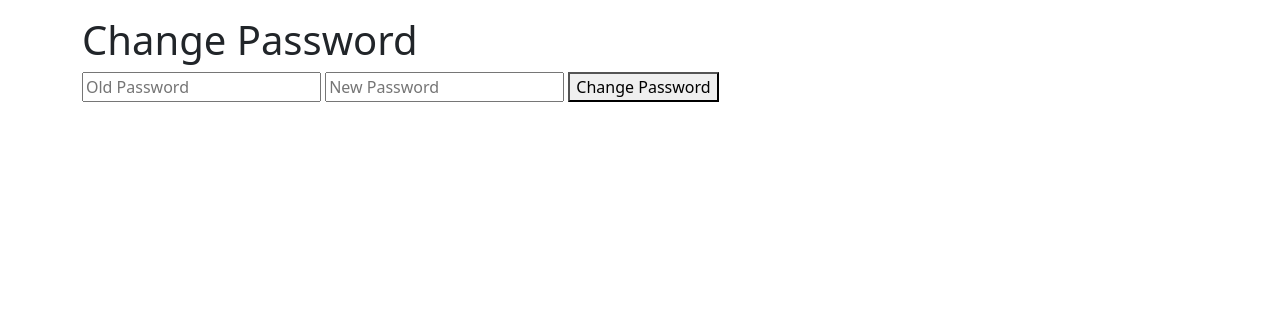
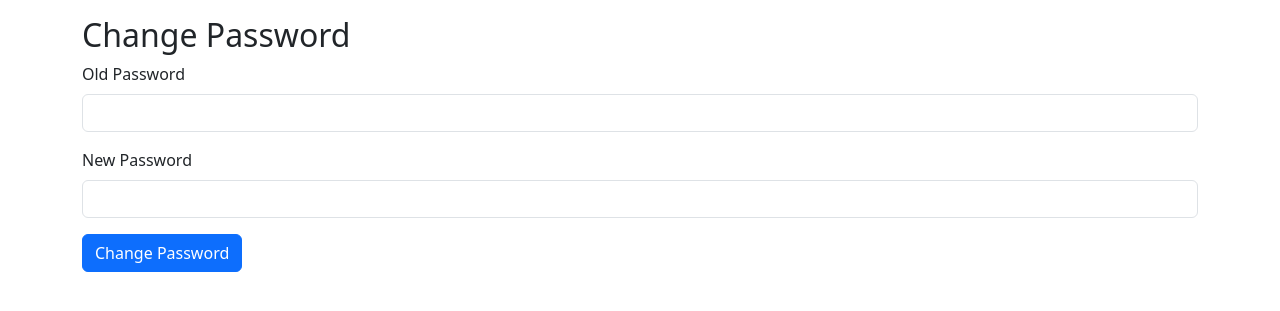
Before and after one commit to onesmuson/Patient-Data-Management-System-PDMS-, a Flask app: page /change_password in a window 1280 px wide. Shown: the part 56-367 px from the top of the page. Run offline with Flask 3, Linux system fonts and the light colour scheme; the visitor is signed in with stand-in values (Sample User, id 1); parts of the project's set-up code (start-up, migrations or seed data) failed here and were passed over.

Commit message:
Update change_password.html

```diff
--- a/templates/change_password.html
+++ b/templates/change_password.html
@@ -1,11 +1,16 @@
 {% extends "base.html" %}
-{% block title %}Change Password{% endblock %}
 
 {% block content %}
-<h1>Change Password</h1>
+<h2>Change Password</h2>
 <form method="POST">
-    <input type="password" name="old_password" placeholder="Old Password">
-    <input type="password" name="new_password" placeholder="New Password">
-    <button type="submit">Change Password</button>
+    <div class="mb-3">
+        <label for="old_password" class="form-label">Old Password</label>
+        <input type="password" class="form-control" name="old_password" required>
+    </div>
+    <div class="mb-3">
+        <label for="new_password" class="form-label">New Password</label>
+        <input type="password" class="form-control" name="new_password" required>
+    </div>
+    <button type="submit" class="btn btn-primary">Change Password</button>
 </form>
 {% endblock %}
```
